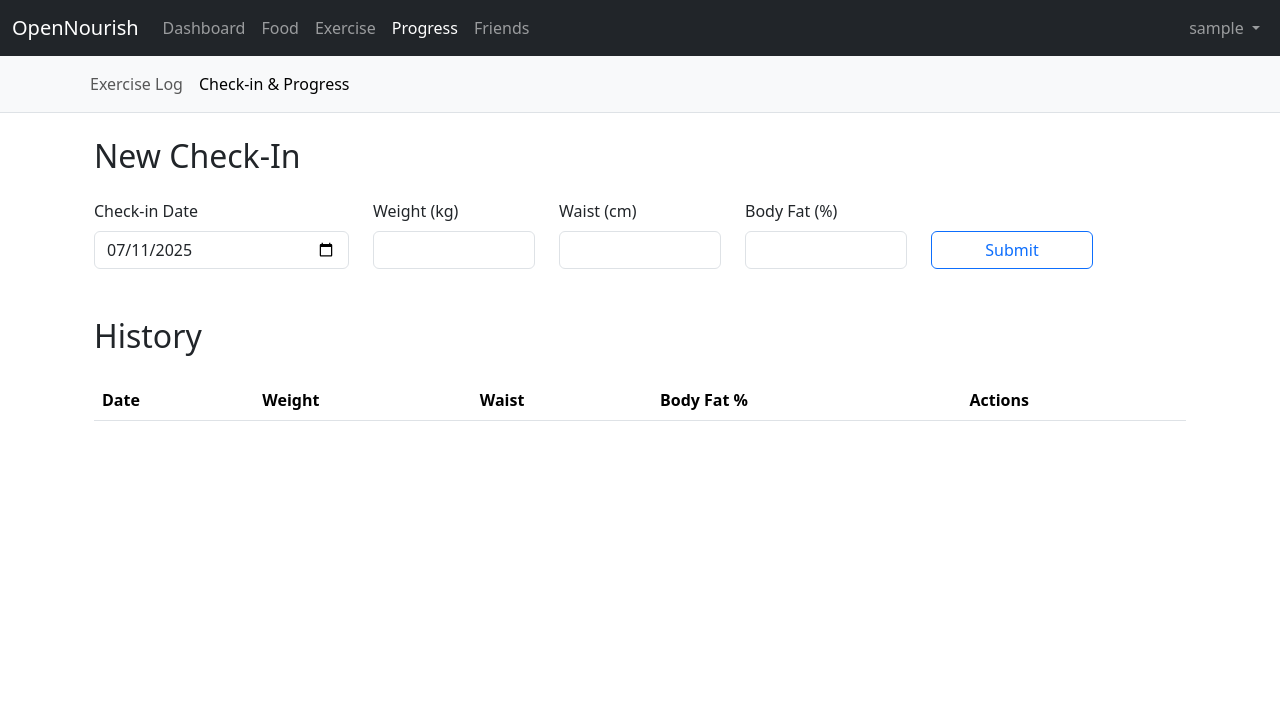
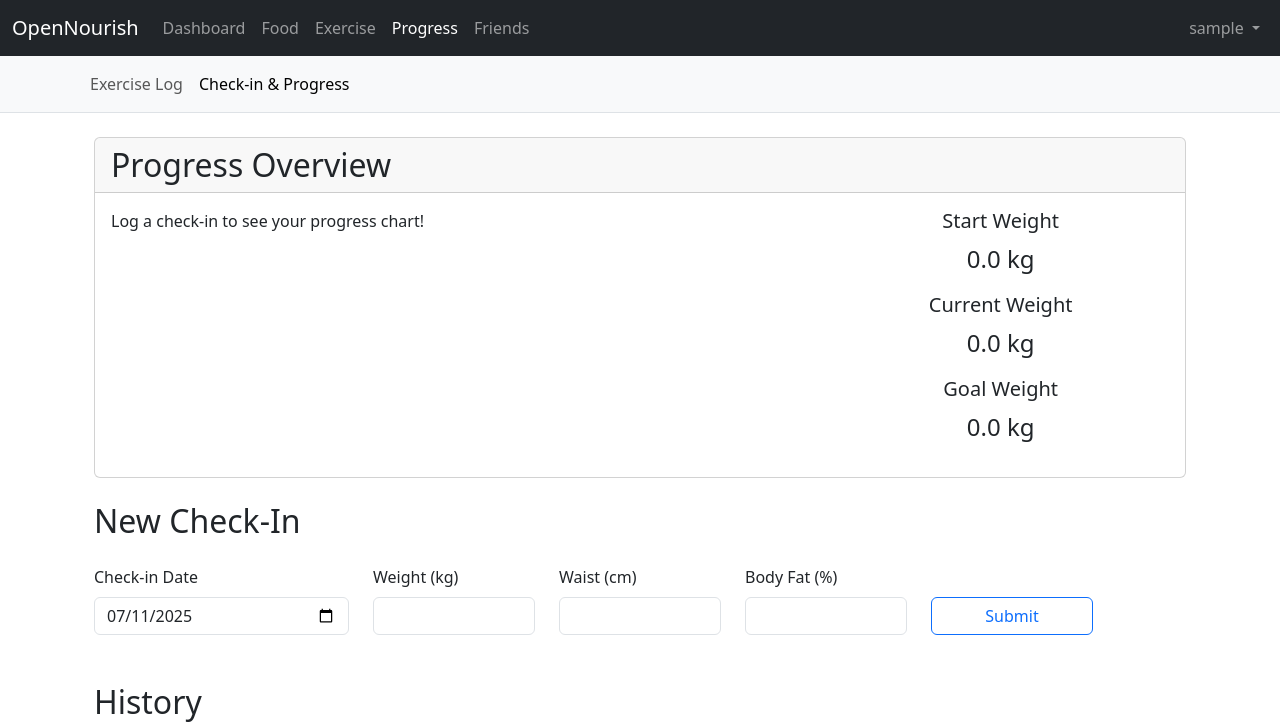
Before and after one commit to alpharesearch/OpenNourish, a Flask app: page /tracking/progress in a window 1280 px wide. Shown: the top 722 px of the page. Before the commit the page ends 421 px from the top, so only its background shows below. Run offline with Flask 3, Linux system fonts and the light colour scheme; the visitor is signed in with stand-in values (Sample User, id 1); data that the repository does not hold is empty; some libraries are stand-ins or nearby versions.

Commit message:
feat: body composition goals

```diff
--- a/models.py
+++ b/models.py
@@ -81,6 +81,9 @@ class UserGoal(db.Model):
     calories_burned_goal_weekly = db.Column(db.Integer, default=0)
     exercises_per_week_goal = db.Column(db.Integer, default=0)
     minutes_per_exercise_goal = db.Column(db.Integer, default=0)
+    weight_goal_kg = db.Column(db.Float, nullable=True)
+    body_fat_percentage_goal = db.Column(db.Float, nullable=True)
+    waist_cm_goal = db.Column(db.Float, nullable=True)
 
 class CheckIn(db.Model):
     __tablename__ = 'check_ins'
--- a/opennourish/__init__.py
+++ b/opennourish/__init__.py
@@ -183,7 +183,10 @@ def create_app(config_class=Config):
                     fat=random.randint(50, 100),
                     calories_burned_goal_weekly=random.randint(1000, 3000),
                     exercises_per_week_goal=random.randint(3, 7),
-                    minutes_per_exercise_goal=random.randint(30, 60)
+                    minutes_per_exercise_goal=random.randint(30, 60),
+                    weight_goal_kg=random.uniform(50, 100),
+                    body_fat_percentage_goal=random.uniform(10, 25),
+                    waist_cm_goal=random.uniform(60, 90)
                 )
                 db.session.add(goal)
 
--- a/opennourish/tracking/routes.py
+++ b/opennourish/tracking/routes.py
@@ -2,7 +2,7 @@ from flask import render_template, redirect, url_for, flash, request
 from flask_login import login_required, current_user
 from . import tracking_bp
 from .forms import CheckInForm
-from models import db, CheckIn
+from models import db, CheckIn, UserGoal
 from opennourish.utils import lbs_to_kg, in_to_cm, kg_to_lbs, cm_to_in
 from datetime import date
 
@@ -54,11 +54,27 @@ def progress():
 
         forms[item.id] = edit_form
 
+    # --- Progress Chart Data ---
+    user_goal = UserGoal.query.filter_by(user_id=current_user.id).first()
+    all_check_ins = CheckIn.query.filter_by(user_id=current_user.id).order_by(CheckIn.checkin_date.asc()).all()
+
+    chart_labels = [ci.checkin_date.strftime('%Y-%m-%d') for ci in all_check_ins]
+    weight_data = [ci.weight_kg for ci in all_check_ins]
+
+    start_weight = weight_data[0] if weight_data else 0
+    current_weight = weight_data[-1] if weight_data else 0
+    goal_weight = user_goal.weight_goal_kg if user_goal and user_goal.weight_goal_kg else 0
+
     return render_template('tracking/progress.html',
                            form=form,
                            check_ins=check_ins_pagination,
                            forms=forms,
-                           title='Your Progress')
+                           title='Your Progress',
+                           chart_labels=chart_labels,
+                           weight_data=weight_data,
+                           start_weight=start_weight,
+                           current_weight=current_weight,
+                           goal_weight=goal_weight)
 
 @tracking_bp.route('/check-in/<int:check_in_id>/update', methods=['POST'])
 @login_required
--- a/templates/tracking/progress.html
+++ b/templates/tracking/progress.html
@@ -2,6 +2,39 @@
 
 {% block content %}
 <div class="container">
+    <div class="card mb-4">
+        <div class="card-header">
+            <h2 class="card-title mb-0">Progress Overview</h2>
+        </div>
+        <div class="card-body">
+            <div class="row">
+                <div class="col-md-8">
+                    {% if chart_labels and weight_data %}
+                        <div style="height: 300px;">
+                            <canvas id="progressChart"></canvas>
+                        </div>
+                    {% else %}
+                        <p>Log a check-in to see your progress chart!</p>
+                    {% endif %}
+                </div>
+                <div class="col-md-4 d-flex flex-column justify-content-center">
+                    <div class="text-center">
+                        <h5>Start Weight</h5>
+                        <p class="fs-4">{{ "%.1f"|format(start_weight) }} kg</p>
+                    </div>
+                    <div class="text-center">
+                        <h5>Current Weight</h5>
+                        <p class="fs-4">{{ "%.1f"|format(current_weight) }} kg</p>
+                    </div>
+                    <div class="text-center">
+                        <h5>Goal Weight</h5>
+                        <p class="fs-4">{{ "%.1f"|format(goal_weight) }} kg</p>
+                    </div>
+                </div>
+            </div>
+        </div>
+    </div>
+
     <h2 class="mb-4">New Check-In</h2>
     <form method="POST" action="{{ url_for('tracking.progress') }}" class="mb-5">
         {{ form.hidden_tag() }}
@@ -98,4 +131,41 @@
         </ul>
     </nav>
 </div>
+
+{% if chart_labels and weight_data %}
+<script>
+    const ctx = document.getElementById('progressChart');
+    const labels = {{ chart_labels|tojson }};
+    const weightData = {{ weight_data|tojson }};
+    const goalWeight = {{ goal_weight|tojson }};
+
+    new Chart(ctx, {
+        type: 'line',
+        data: {
+            labels: labels,
+            datasets: [{
+                label: 'Weight (kg)',
+                data: weightData,
+                borderColor: 'rgb(75, 192, 192)',
+                tension: 0.1
+            }, {
+                label: 'Goal (kg)',
+                data: Array(labels.length).fill(goalWeight),
+                borderColor: 'rgb(255, 99, 132)',
+                borderDash: [5, 5],
+                fill: false
+            }]
+        },
+        options: {
+            responsive: true,
+            maintainAspectRatio: false,
+            scales: {
+                y: {
+                    beginAtZero: false
+                }
+            }
+        }
+    });
+</script>
+{% endif %}
 {% endblock %}
```
Also changed, not shown: migrations/versions/df64c3798677_unified_portions_table.py (renamed from migrations/versions/17e974f5bc80_unified_portions_table.py, +6 -3 lines), opennourish/goals/forms.py (+13 -0 lines), opennourish/goals/routes.py (+19 -1 lines), templates/goals/goals.html (+30 -0 lines), tests/test_goals.py (+81 -0 lines).
